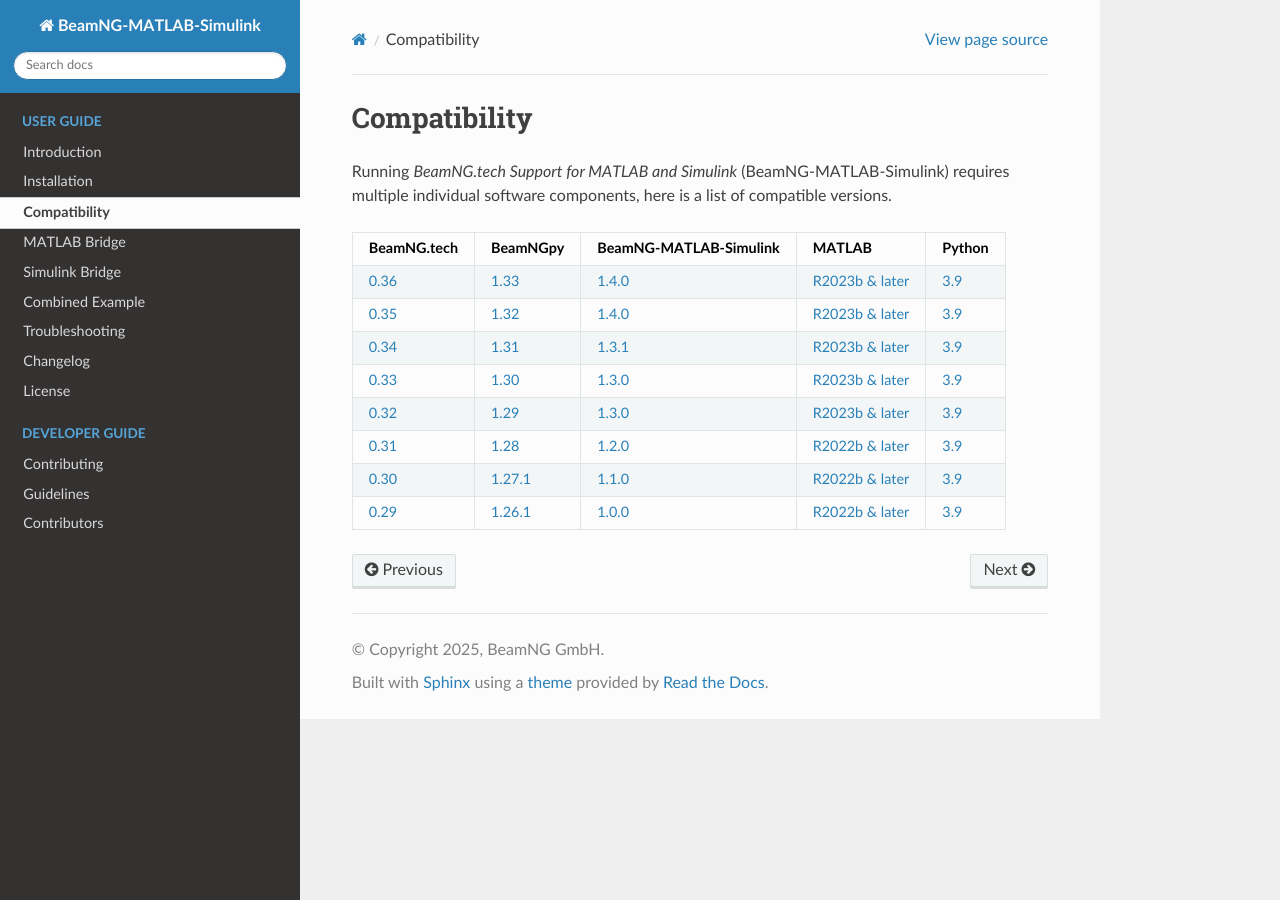
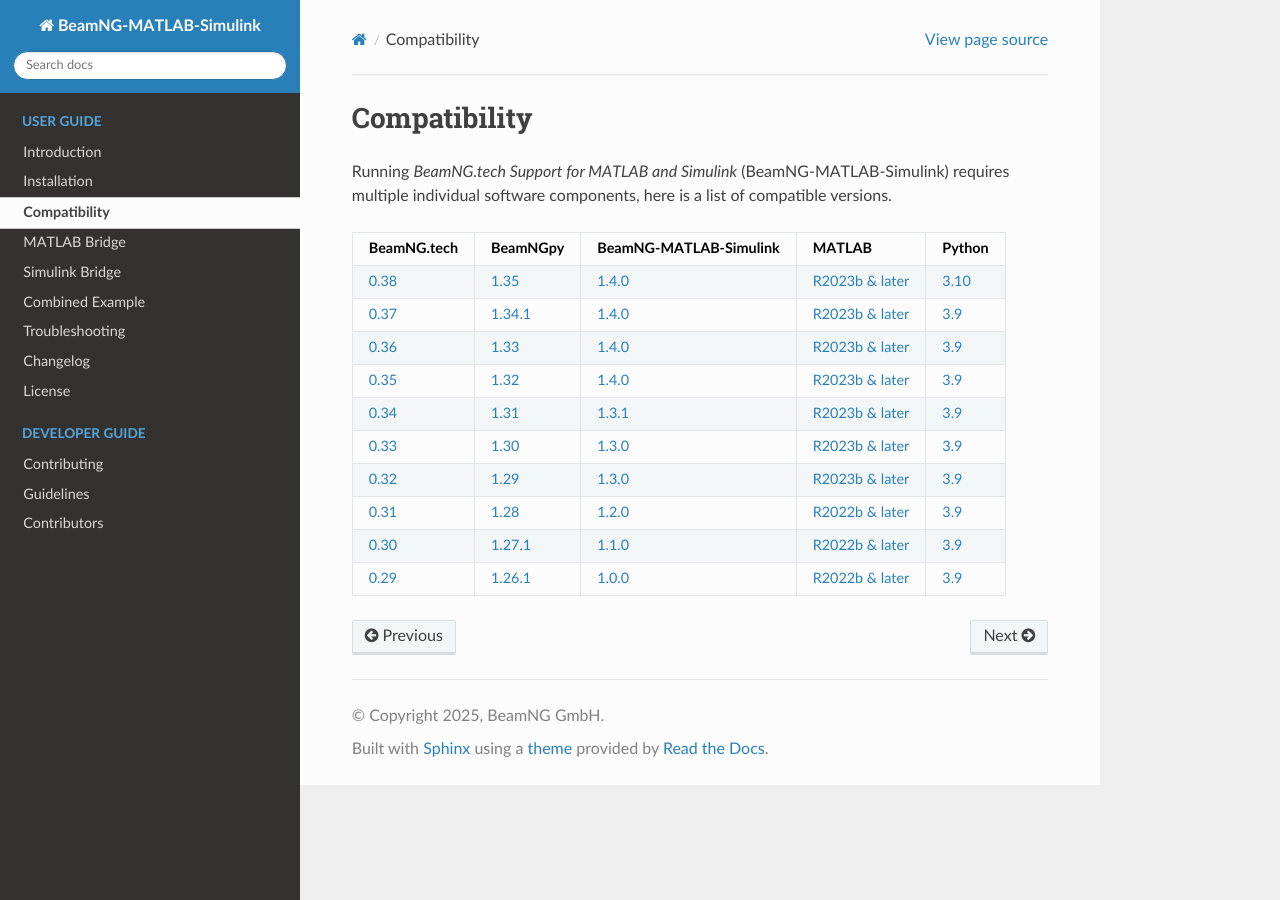
Before and after one commit to BeamNG/BeamNG-MATLAB-Simulink-integration, a Sphinx documentation site: the page built from docs/source/compatibility.md, in a window 1280 px wide. Built offline with Sphinx 7.4.7 and the Read the Docs theme 3.1.0, drawn with Linux system fonts in a browser that asks for light colours.

Commit message:
Update compatibility list

```diff
--- a/docs/source/compatibility.md
+++ b/docs/source/compatibility.md
@@ -4,6 +4,8 @@
 
 | BeamNG.tech | BeamNGpy | BeamNG-MATLAB-Simulink | MATLAB | Python  |
 |-------------|----------|------------------------------------|--------|---------|
+| [0.38](https://BeamNG.tech/blog/beamng-tech-038/)   | [1.35](https://github.com/BeamNG/BeamNGpy/releases/tag/v1.35)     | [1.4.0](https://github.com/BeamNG/BeamNG-MATLAB-Simulink-integration/releases/tag/v1.4.0) | [R2023b & later](https://www.mathworks.com/downloads)  | [3.10](https://www.python.org/downloads/release/python-31020/)  |
+| [0.37](https://BeamNG.tech/blog/beamng-tech-037/)   | [1.34.1](https://github.com/BeamNG/BeamNGpy/releases/tag/v1.34.1)     | [1.4.0](https://github.com/BeamNG/BeamNG-MATLAB-Simulink-integration/releases/tag/v1.4.0) | [R2023b & later](https://www.mathworks.com/downloads)  | [3.9](https://www.python.org/downloads/release/python-390/)  |
 | [0.36](https://BeamNG.tech/blog/beamng-tech-035/)   | [1.33](https://github.com/BeamNG/BeamNGpy/releases/tag/v1.33)     | [1.4.0](https://github.com/BeamNG/BeamNG-MATLAB-Simulink-integration/releases/tag/v1.4.0) | [R2023b & later](https://www.mathworks.com/downloads)  | [3.9](https://www.python.org/downloads/release/python-390/)  |
 | [0.35](https://BeamNG.tech/blog/beamng-tech-035/)   | [1.32](https://github.com/BeamNG/BeamNGpy/releases/tag/v1.32)     | [1.4.0](https://github.com/BeamNG/BeamNG-MATLAB-Simulink-integration/releases/tag/v1.4.0) | [R2023b & later](https://www.mathworks.com/downloads)  | [3.9](https://www.python.org/downloads/release/python-390/)  |
 | [0.34](https://BeamNG.tech/blog/beamng-tech-034/)   | [1.31](https://github.com/BeamNG/BeamNGpy/releases/tag/v1.31)     | [1.3.1](https://github.com/BeamNG/BeamNG-MATLAB-Simulink-integration/releases/tag/v1.3.1) | [R2023b & later](https://www.mathworks.com/downloads)  | [3.9](https://www.python.org/downloads/release/python-390/)  |
```
